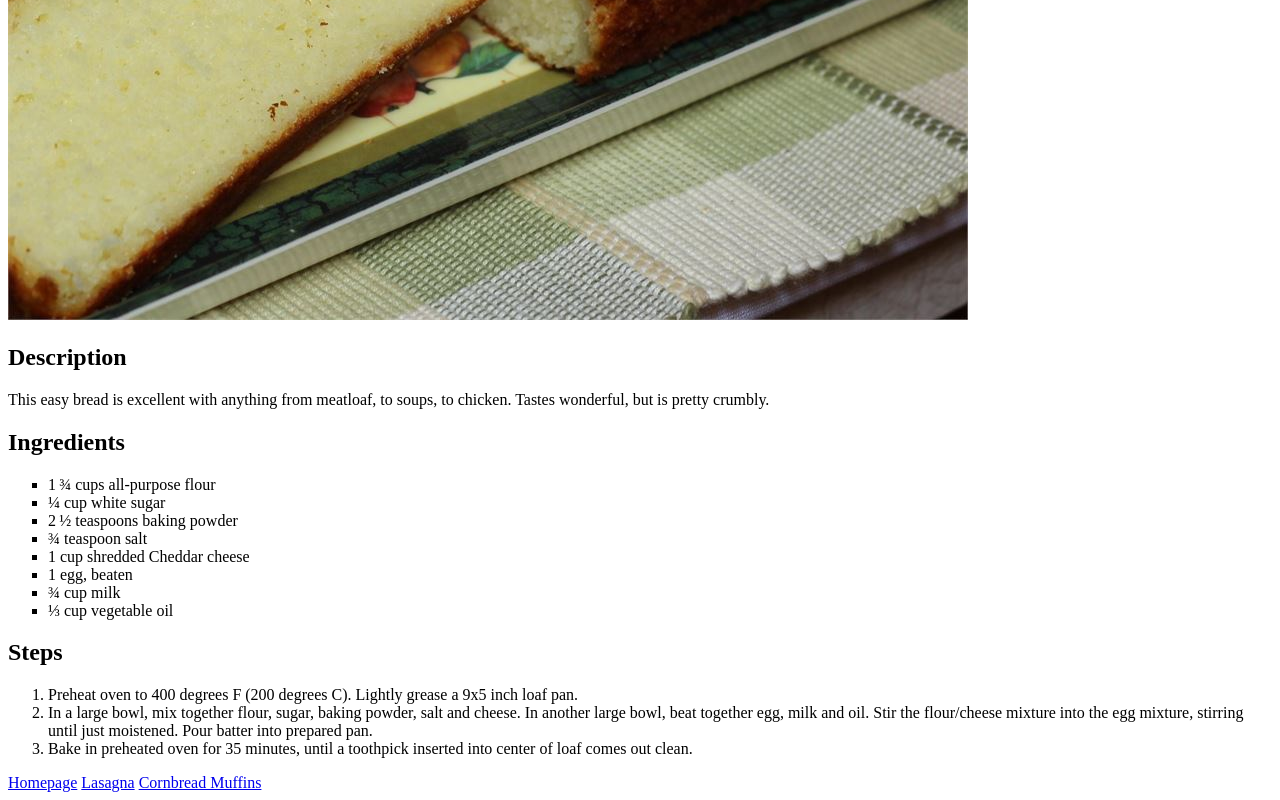
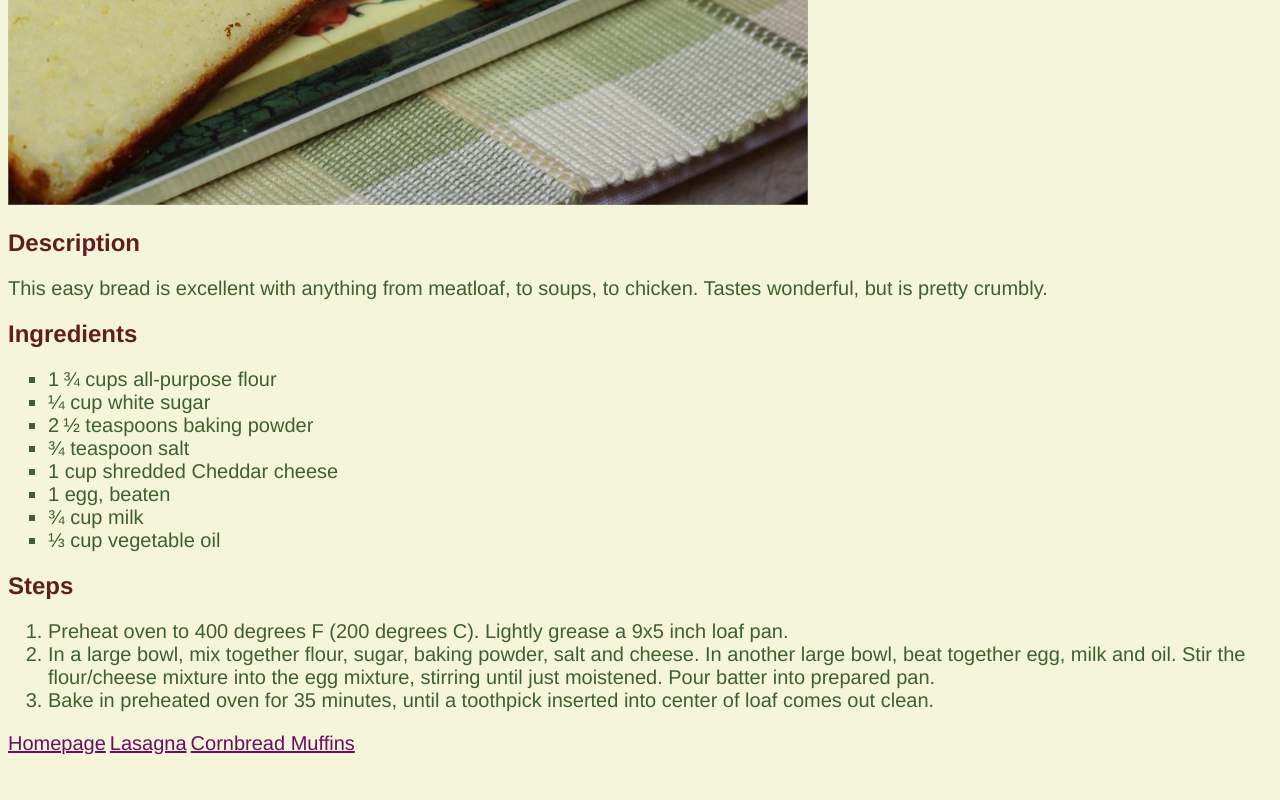
Before and after one commit to Bluejay11/odin-recipes, a plain HTML site: page recipes/bread.html in a window 1280 px wide. Shown: the part 720-1520 px from the top of the page. After the commit the page ends 1483 px from the top, so only its background shows below. Drawn offline with Linux system fonts and the light colour scheme.

Commit message:
create styles.css and add some flair to the website

```diff
--- a/recipes/bread.html
+++ b/recipes/bread.html
@@ -4,6 +4,7 @@
 <head>
     <meta charset="utf-8">
     <title>Cheese Bread</title>
+    <link rel="stylesheet" href="../styles.css"
 </head>
 
 <body>
@@ -13,7 +14,7 @@
     <p>This easy bread is excellent with anything from meatloaf, to soups, to chicken. Tastes wonderful, but is pretty
         crumbly.</p>
     <h2>Ingredients</h2>
-    <ul>
+    <ul class="recipe">
         <li type="Square">1 ¾ cups all-purpose flour </li>
         <li type="Square">¼ cup white sugar </li>
         <li type="Square">2 ½ teaspoons baking powder</li>
@@ -24,7 +25,7 @@
         <li type="Square">⅓ cup vegetable oil </li>
     </ul>
     <h2>Steps</h2>
-    <ol>
+    <ol class="recipe">
         <li>Preheat oven to 400 degrees F (200 degrees C). Lightly grease a 9x5 inch loaf pan.</li>
         <li>In a large bowl, mix together flour, sugar, baking powder, salt and cheese. In another large bowl, beat
             together egg, milk and oil. Stir the flour/cheese mixture into the egg mixture, stirring until just
--- /dev/null
+++ b/styles.css
@@ -0,0 +1,35 @@
+* {
+    background-color: beige;
+}
+h1 {
+    font-family: Helvetica, sans-serif;
+    color: rgb(97, 30, 30);
+    font-size: 50px;
+}
+h2 {
+    font-family: Helvetica, sans-serif;
+    color: rgb(97, 30, 30);
+}
+li {
+    font-family: Helvetica, sans-serif;
+    font-size: 20px;
+}
+.recipe {
+    color: rgb(63, 95, 48);
+    font-family: Helvetica, sans-serif;
+    font-size: 20px;
+}
+p {
+    color: rgb(63, 95, 48);
+    font-family: Helvetica, sans-serif;
+    font-size: 20px;
+}
+a {
+    font-family: Helvetica, sans-serif;
+    font-size: 20px;
+    color: rgb(105, 15, 93);
+}
+img {
+    width: 800px;
+    height: auto;
+}
```
Also changed, not shown: index.html (+1 -0 lines), recipes/lasagna.html (+3 -2 lines), recipes/muffin.html (+3 -2 lines).
